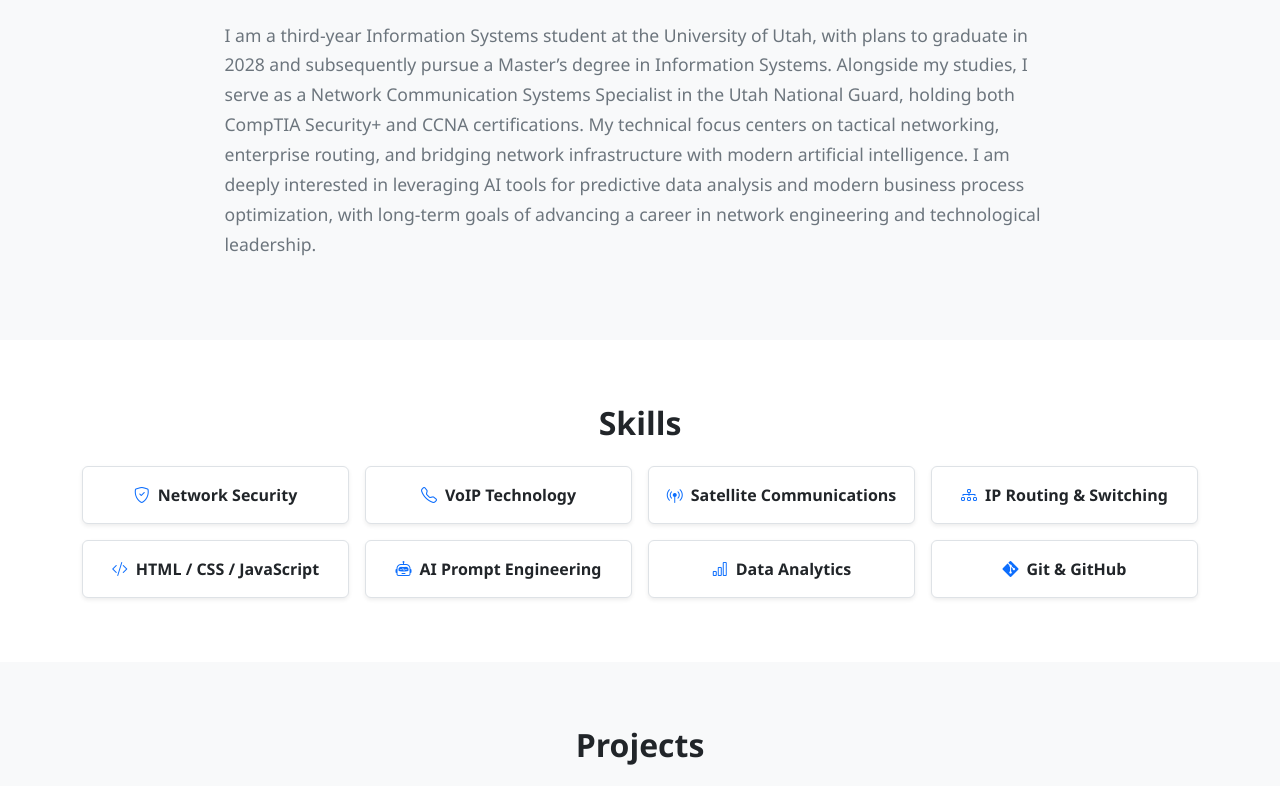
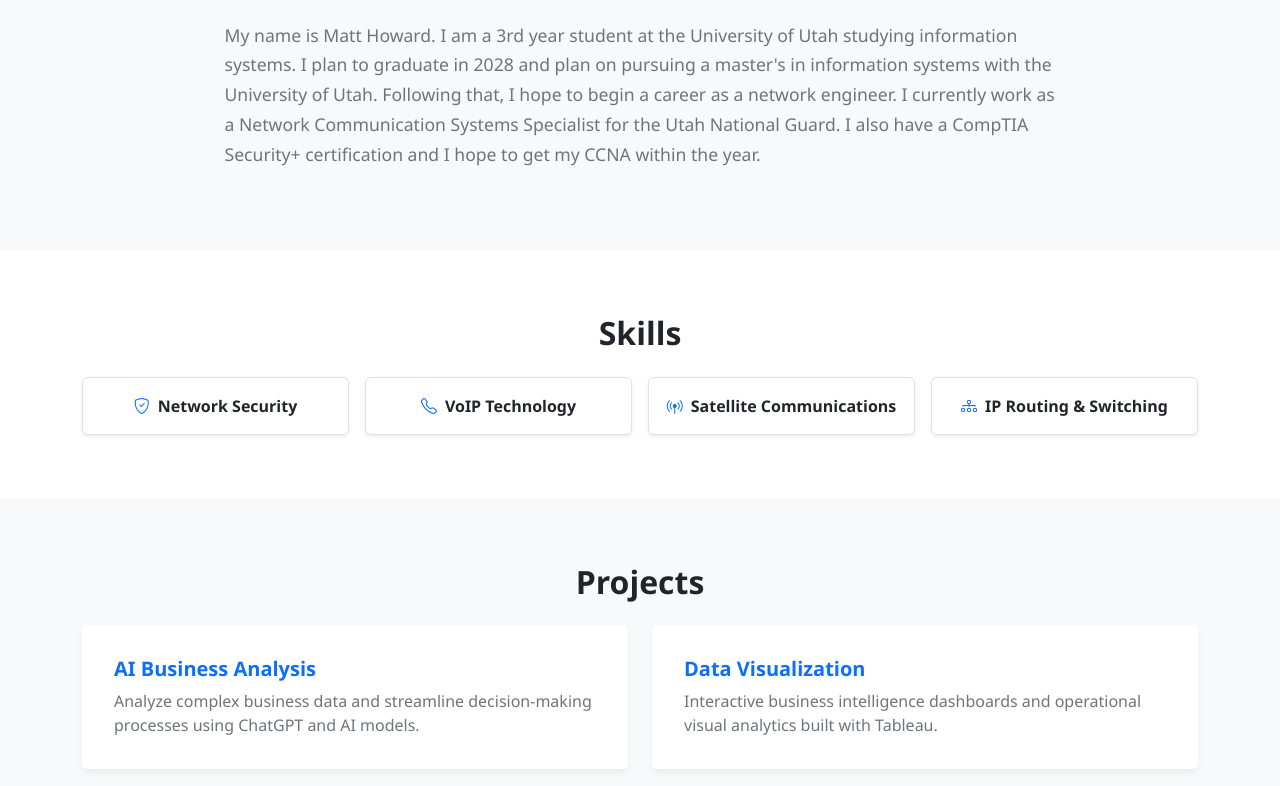
Before and after one commit to MattHoward8/MattHoward8.github.io, a plain HTML site: page index.html in a window 1280 px wide. Shown: the part 435-1221 px from the top of the page. Drawn offline with nearby package versions, Linux system fonts and the light colour scheme.

Commit message:
Revise personal information and skills section
Updated personal introduction and removed some skills.

```diff
--- a/index.html
+++ b/index.html
@@ -72,7 +72,7 @@
             <div class="row justify-content-center">
                 <div class="col-md-9 text-secondary lead" style="font-size: 1.1rem; line-height: 1.7;">
                     <p>
-                        I am a third-year Information Systems student at the University of Utah, with plans to graduate in 2028 and subsequently pursue a Master’s degree in Information Systems. Alongside my studies, I serve as a Network Communication Systems Specialist in the Utah National Guard, holding both CompTIA Security+ and CCNA certifications. My technical focus centers on tactical networking, enterprise routing, and bridging network infrastructure with modern artificial intelligence. I am deeply interested in leveraging AI tools for predictive data analysis and modern business process optimization, with long-term goals of advancing a career in network engineering and technological leadership.
+                        My name is Matt Howard. I am a 3rd year student at the University of Utah studying information systems. I plan to graduate in 2028 and plan on pursuing a master's in information systems with the University of Utah. Following that, I hope to begin a career as a network engineer. I currently work as a Network Communication Systems Specialist for the Utah National Guard. I also have a CompTIA Security+ certification and I hope to get my CCNA within the year.
                     </p>
                 </div>
             </div>
@@ -88,10 +88,7 @@
                 <div class="col-6 col-md-4 col-lg-3"><div class="p-3 border rounded text-center bg-white shadow-sm fw-semibold"><i class="bi bi-telephone text-primary me-2"></i>VoIP Technology</div></div>
                 <div class="col-6 col-md-4 col-lg-3"><div class="p-3 border rounded text-center bg-white shadow-sm fw-semibold"><i class="bi bi-broadcast-pin text-primary me-2"></i>Satellite Communications</div></div>
                 <div class="col-6 col-md-4 col-lg-3"><div class="p-3 border rounded text-center bg-white shadow-sm fw-semibold"><i class="bi bi-diagram-3 text-primary me-2"></i>IP Routing & Switching</div></div>
-                <div class="col-6 col-md-4 col-lg-3"><div class="p-3 border rounded text-center bg-white shadow-sm fw-semibold"><i class="bi bi-code-slash text-primary me-2"></i>HTML / CSS / JavaScript</div></div>
-                <div class="col-6 col-md-4 col-lg-3"><div class="p-3 border rounded text-center bg-white shadow-sm fw-semibold"><i class="bi bi-robot text-primary me-2"></i>AI Prompt Engineering</div></div>
-                <div class="col-6 col-md-4 col-lg-3"><div class="p-3 border rounded text-center bg-white shadow-sm fw-semibold"><i class="bi bi-bar-chart text-primary me-2"></i>Data Analytics</div></div>
-                <div class="col-6 col-md-4 col-lg-3"><div class="p-3 border rounded text-center bg-white shadow-sm fw-semibold"><i class="bi bi-git text-primary me-2"></i>Git & GitHub</div></div>
+
             </div>
         </div>
     </section>
```
